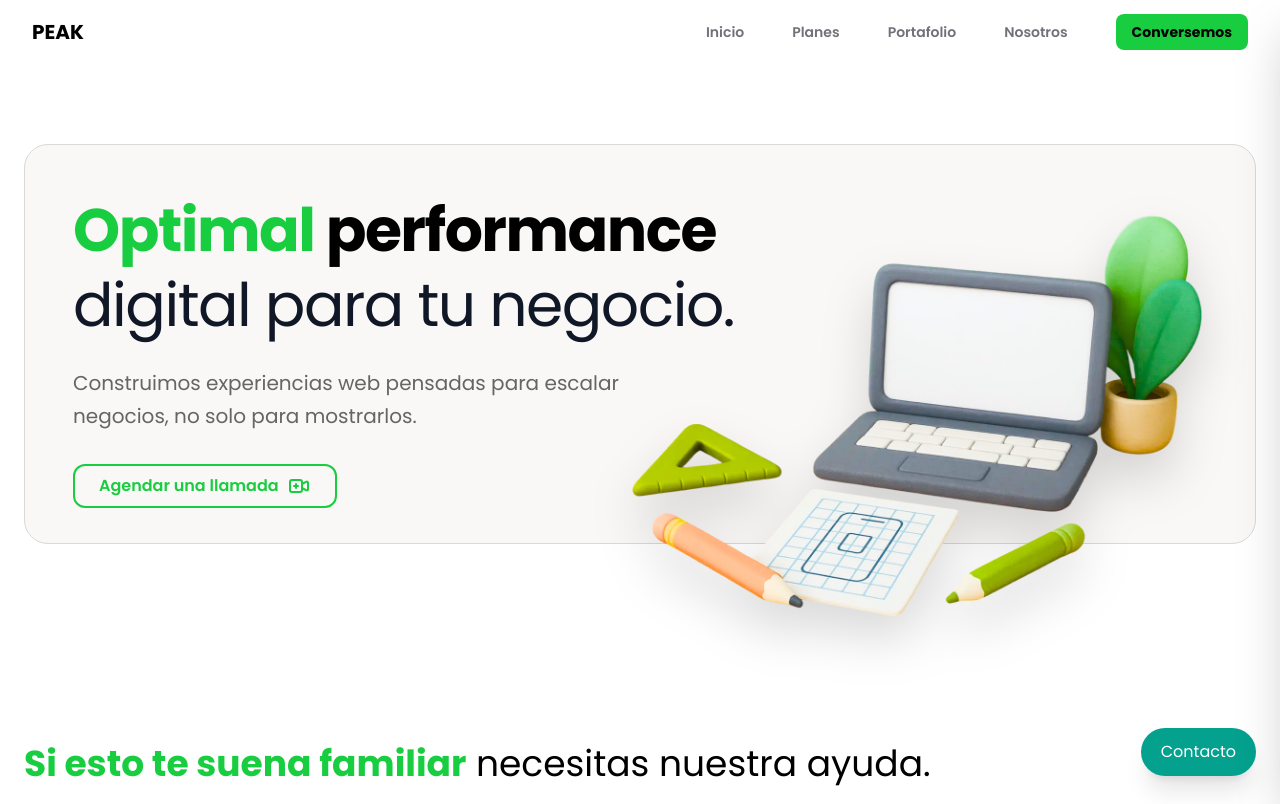
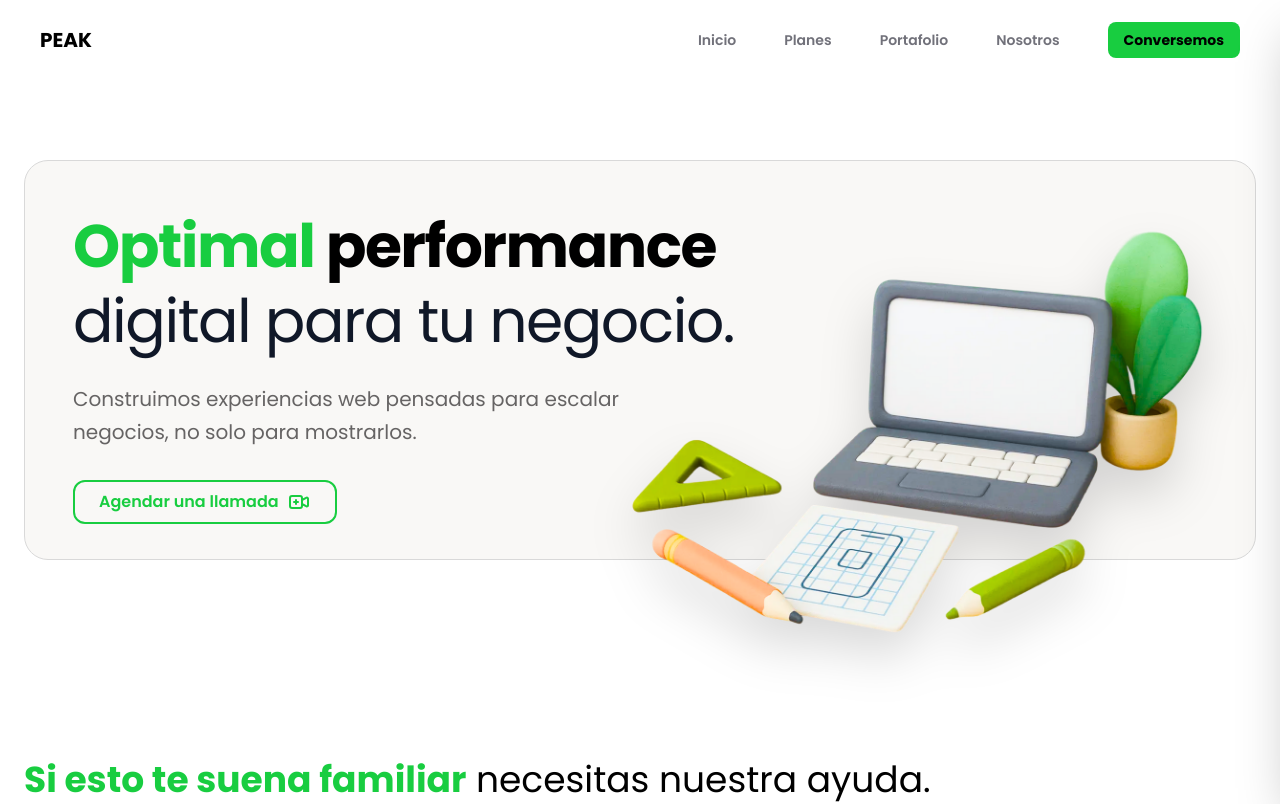
Before and after one commit to omar15hr/peak, a Next.js app: page / in a window 1280 px wide. Shown: the top 804 px of the page. Built offline with nearby package versions, Linux system fonts and the light colour scheme.

Commit message:
acomodamos el navbar y el formulario de contacto

```diff
--- a/app/components/FloatingForm.tsx
+++ b/app/components/FloatingForm.tsx
@@ -1,20 +1,13 @@
 "use client";
 
-import { useState } from "react";
+import { useForm } from "../context/FormContext";
 import { CloseIcon } from "./Icons";
 
 export default function FloatingForm() {
-  const [open, setOpen] = useState(false);
+  const { open, setOpen } = useForm();
 
   return (
     <>
-      <button
-        onClick={() => setOpen(true)}
-        className="fixed bottom-6 right-6 z-50 bg-[#04a18f] text-white px-5 py-3 rounded-full shadow-xl hover:bg-[#026b60] transition-all"
-      >
-        Contacto
-      </button>
-
       {open && (
         <div
           onClick={() => setOpen(false)}
--- a/app/components/Navbar.tsx
+++ b/app/components/Navbar.tsx
@@ -1,13 +1,25 @@
 "use client";
 
-import { useState } from "react";
+import { useEffect, useState } from "react";
 import Link from "next/link";
 import { CloseIcon, MenuIcon } from "./Icons";
+import { useForm } from "../context/FormContext";
 
 export function Navbar() {
   const [isMenuOpen, setIsMenuOpen] = useState(false);
+  const [scrolled, setScrolled] = useState(false);
 
   const toggleMenu = () => setIsMenuOpen(!isMenuOpen);
+  const { setOpen } = useForm();
+
+  useEffect(() => {
+    const handleScroll = () => {
+      setScrolled(window.scrollY > 5);
+    };
+
+    window.addEventListener("scroll", handleScroll);
+    return () => window.removeEventListener("scroll", handleScroll);
+  }, []);
 
   const navLinks = [
     { href: "/", label: "Inicio" },
@@ -17,7 +29,11 @@ export function Navbar() {
   ];
 
   return (
-    <nav className="top-0 z-50 w-full">
+    <nav className={`
+        sticky top-0 z-50 w-full bg-white p-2
+        transition-shadow duration-300
+        ${scrolled ? "shadow-md" : "shadow-none"}
+      `}>
       <div className="mx-auto max-w-7xl px-4 sm:px-6 lg:px-8">
         <div className="flex h-16 items-center justify-between">
           <div>
@@ -37,7 +53,10 @@ export function Navbar() {
                   {link.label}
                 </Link>
               ))}
-              <button className="bg-[#18CD40] p-2 font-bold rounded-lg px-4 text-sm cursor-pointer hover:bg-[#18CD40]/80">
+              <button
+                onClick={() => setOpen(true)}
+                className="bg-[#18CD40] p-2 font-bold rounded-lg px-4 text-sm cursor-pointer hover:bg-[#18CD40]/80"
+              >
                 Conversemos
               </button>
             </div>
@@ -46,7 +65,7 @@ export function Navbar() {
           <div className="md:hidden flex gap-6">
             <button
               className="bg-[#18CD40] p-2 font-bold rounded-lg px-4 text-sm cursor-pointer hover:bg-[#18CD40]/80"
-              onClick={() => setIsMenuOpen(false)}
+             onClick={() => setOpen(true)}
             >
               Conversemos
             </button>
--- /dev/null
+++ b/app/context/FormContext.tsx
@@ -0,0 +1,26 @@
+"use client";
+
+import { createContext, useContext, useState, ReactNode } from "react";
+
+type FormContextType = {
+  open: boolean;
+  setOpen: (value: boolean) => void;
+};
+
+const FormContext = createContext<FormContextType | null>(null);
+
+export function FormProvider({ children }: { children: ReactNode }) {
+  const [open, setOpen] = useState(false);
+
+  return (
+    <FormContext.Provider value={{ open, setOpen }}>
+      {children}
+    </FormContext.Provider>
+  );
+}
+
+export function useForm() {
+  const ctx = useContext(FormContext);
+  if (!ctx) throw new Error("useForm must be used inside <FormProvider>");
+  return ctx;
+}
--- a/app/layout.tsx
+++ b/app/layout.tsx
@@ -4,6 +4,7 @@ import "./globals.css";
 import { Navbar } from "./components/Navbar";
 import { Footer } from "./components/Footer";
 import FloatingForm from "./components/FloatingForm";
+import { FormProvider } from "./context/FormContext";
 
 const poppins = Poppins({
   subsets: ["latin"],
@@ -24,9 +25,11 @@ export default function RootLayout({
   return (
     <html lang="en">
       <body className={`${poppins.className} antialiased`}>
-        <Navbar />
-        {children}
-        <FloatingForm />
+        <FormProvider>
+          <Navbar />
+          {children}
+          <FloatingForm />
+        </FormProvider>
         <Footer />
       </body>
     </html>
--- a/app/page.tsx
+++ b/app/page.tsx
@@ -53,17 +53,17 @@ export default function Home() {
         <h2 className="text-4xl sm:text-4xl font-extrabold text-center mb-6">
           Donde las marcas encuentran su rumbo
         </h2>
-        <p className="font-semibold text-gray-700 mb-6 text-center text-xl">
+        <p className="font-semibold text-gray-700 mb-6 text-center text-lg">
           Hoy, quien no se muestra, no existe.
         </p>
-        <p className="text-gray-500 text-center mb-6 max-w-3xl text-xl">
+        <p className="text-gray-500 text-center mb-6 max-w-3xl text-lg">
           Y quien se muestra sin intención, se pierde.
         </p>
-        <p className="text-gray-500 text-center mb-6 max-w-4xl text-xl">
-          En Seeker, transformamos sitios web en brújulas: herramientas que
+        <p className="text-gray-500 text-center mb-6 max-w-4xl text-lg">
+          En Peak, transformamos sitios web en brújulas: herramientas que
           guían, elevan y abren camino.
         </p>
-        <p className="text-gray-500 text-center max-w-4xl text-xl">
+        <p className="text-gray-500 text-center max-w-4xl text-lg">
           Creamos espacios digitales donde tu marca no solo aparece, sino que se
           afirma, respira y crece. Porque cuando tu web tiene dirección, tu
           negocio también.
```
